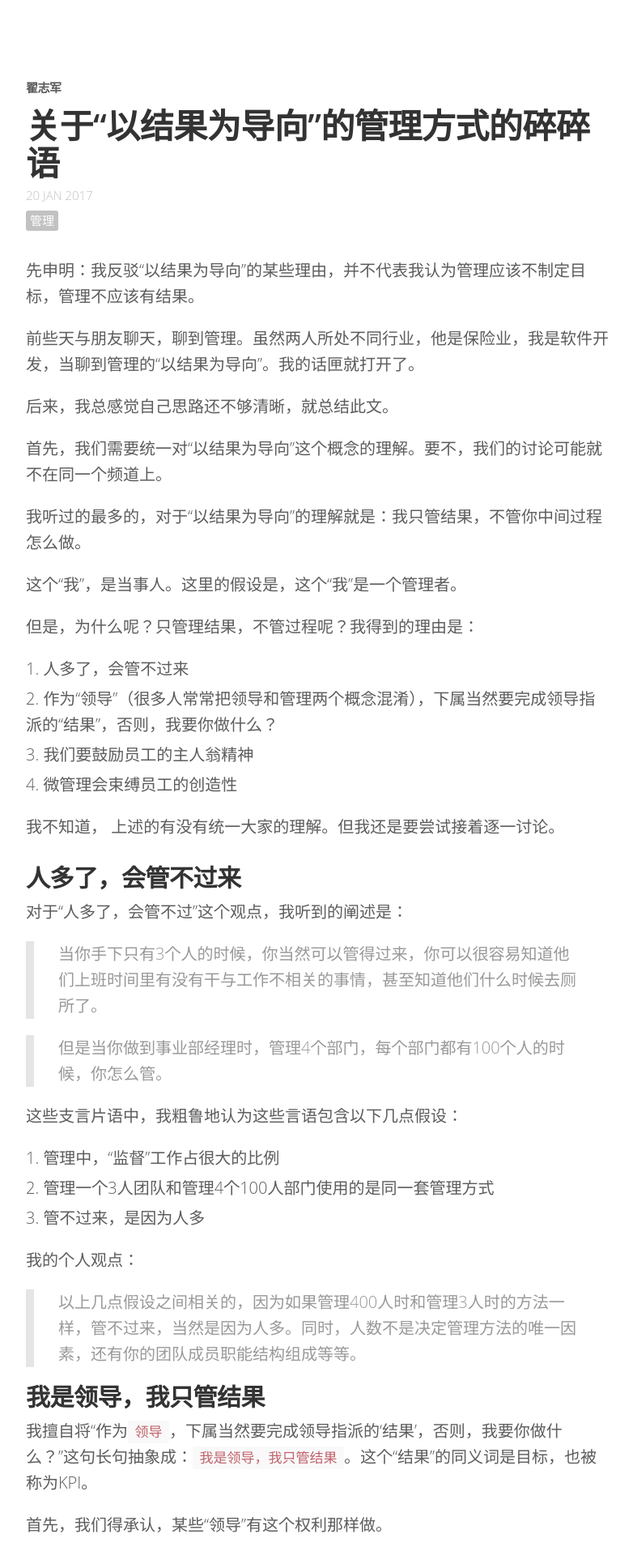
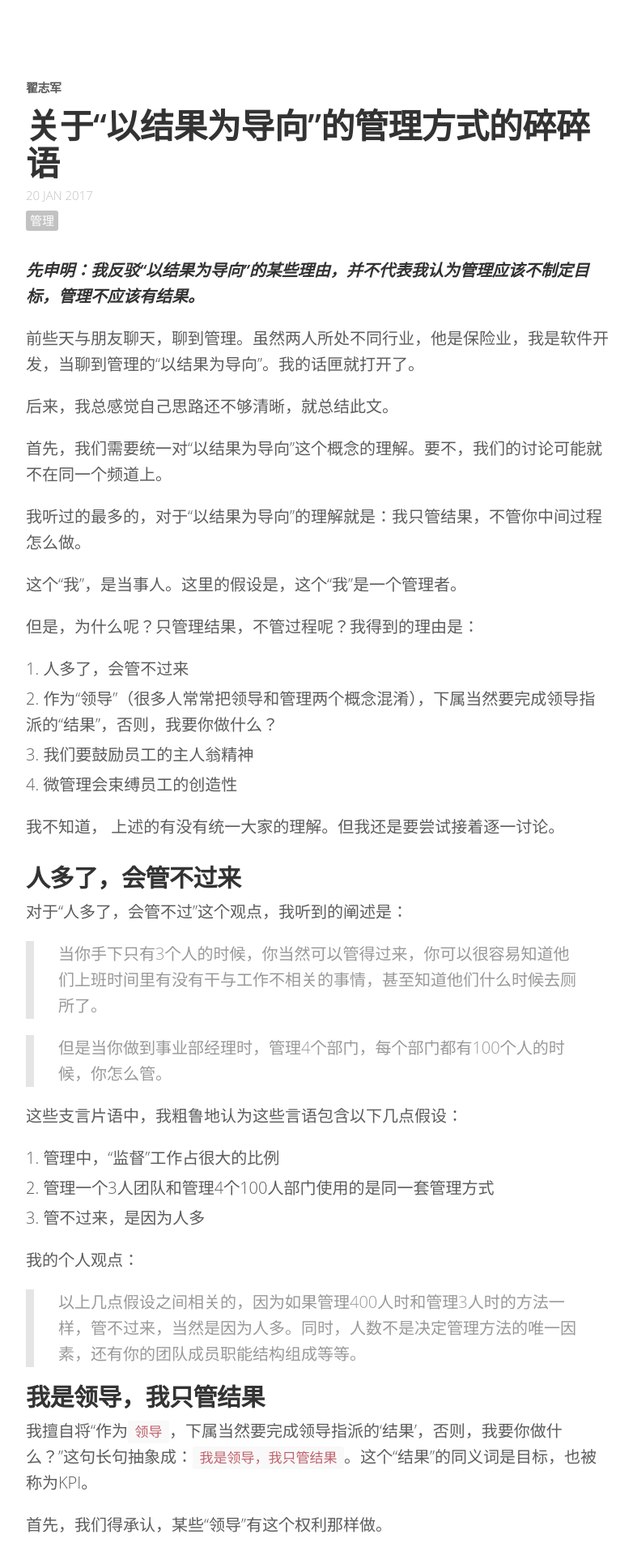
Before and after one commit to stayfoolish666/zacker330.github.io, a Jekyll site: the page built from _posts/2017-1-20-about-result-orientation.md, in a window 1280 px wide. Shown: the top 1920 px of the page at 81% size, without its empty margins (248-1030 px from the left). Built offline with Jekyll 4.4.1, drawn with Linux system fonts in a browser that asks for light colours; comment, search, counter and statistics services are not loaded.

```diff
--- a/_posts/2017-1-20-about-result-orientation.md
+++ b/_posts/2017-1-20-about-result-orientation.md
@@ -8,7 +8,7 @@ comments: false
 share: false
 ---
 
-先申明：我反驳“以结果为导向”的某些理由，并不代表我认为管理应该不制定目标，管理不应该有结果。
+**_先申明：我反驳“以结果为导向”的某些理由，并不代表我认为管理应该不制定目标，管理不应该有结果。_**
 
 前些天与朋友聊天，聊到管理。虽然两人所处不同行业，他是保险业，我是软件开发，当聊到管理的“以结果为导向”。我的话匣就打开了。
 
```
